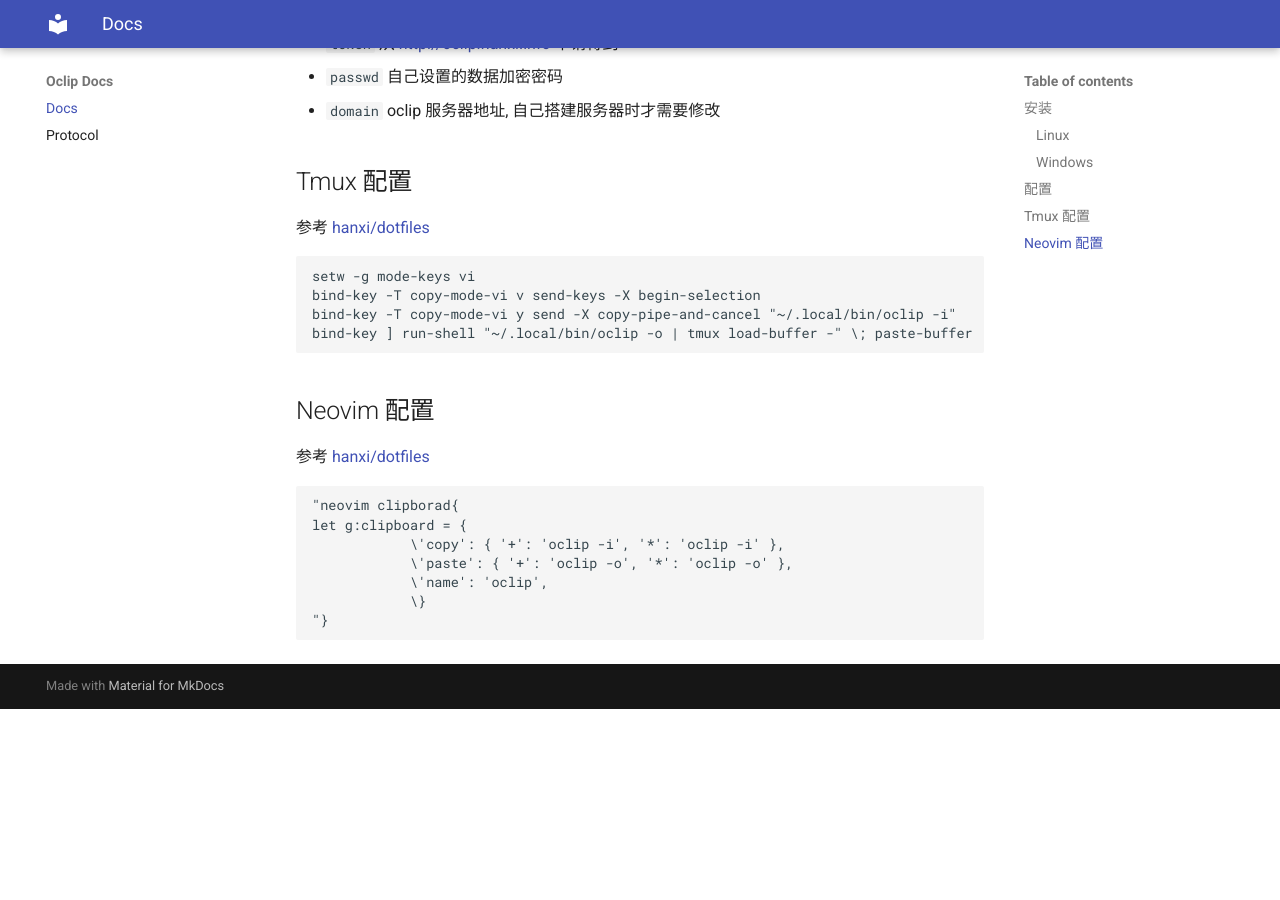
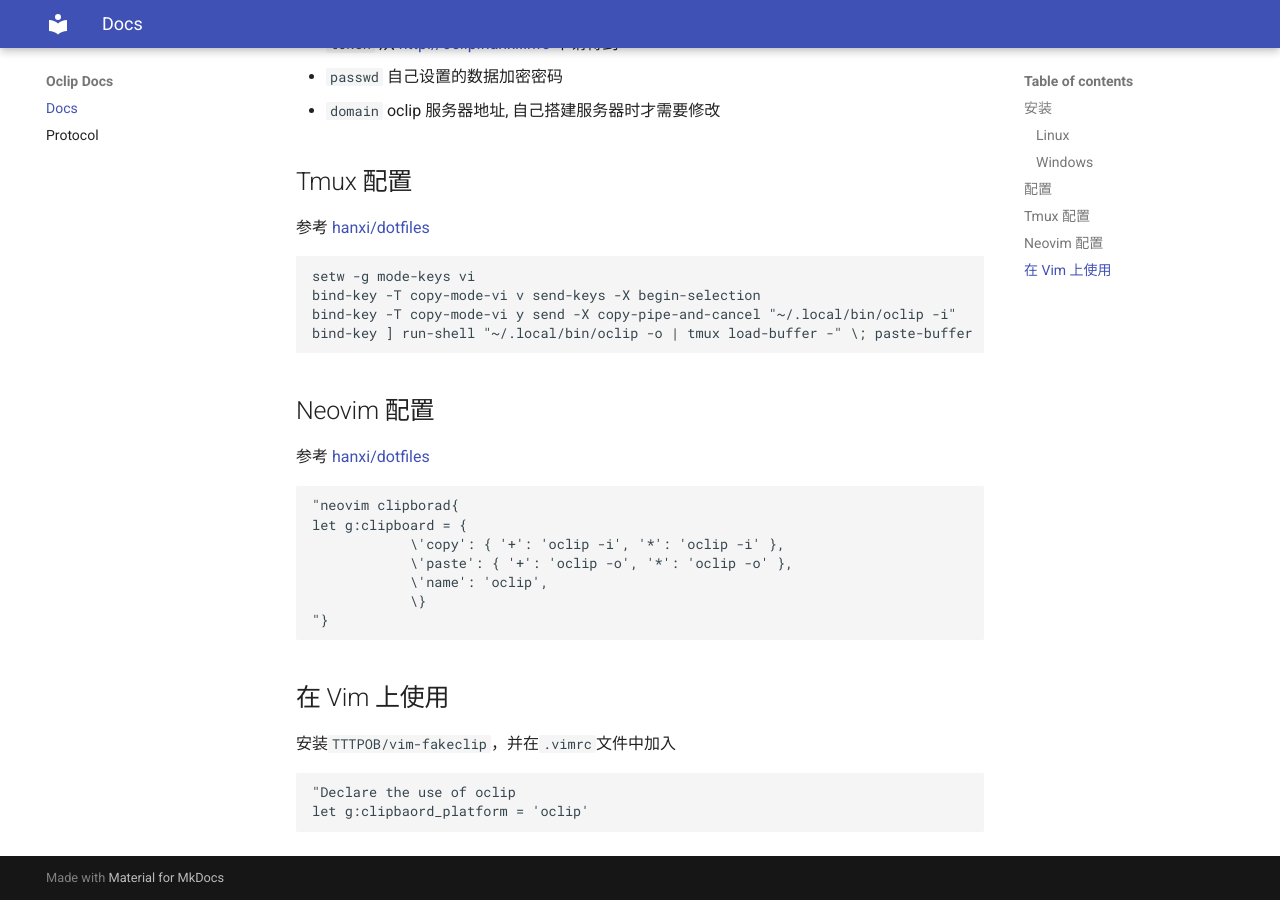
Before and after one commit to oclip/docs, an MkDocs documentation site: the page built from docs/index.md, in a window 1280 px wide and 900 px high, scrolled down 840 px. Built offline with MkDocs 1.6.1 and Material for MkDocs 9.7.7, drawn with Linux system fonts in a browser that asks for light colours; before the commit the page ends 1549 px from its top, so only the background shows below that.

Commit message:
add guide about using oclip on vim

````diff
--- a/docs/index.md
+++ b/docs/index.md
@@ -59,3 +59,10 @@
             \}
 "}
 ```
+
+## 在 Vim 上使用
+安装`TTTPOB/vim-fakeclip`，并在`.vimrc`文件中加入
+```viml
+"Declare the use of oclip
+let g:clipbaord_platform = 'oclip'
+```
````
